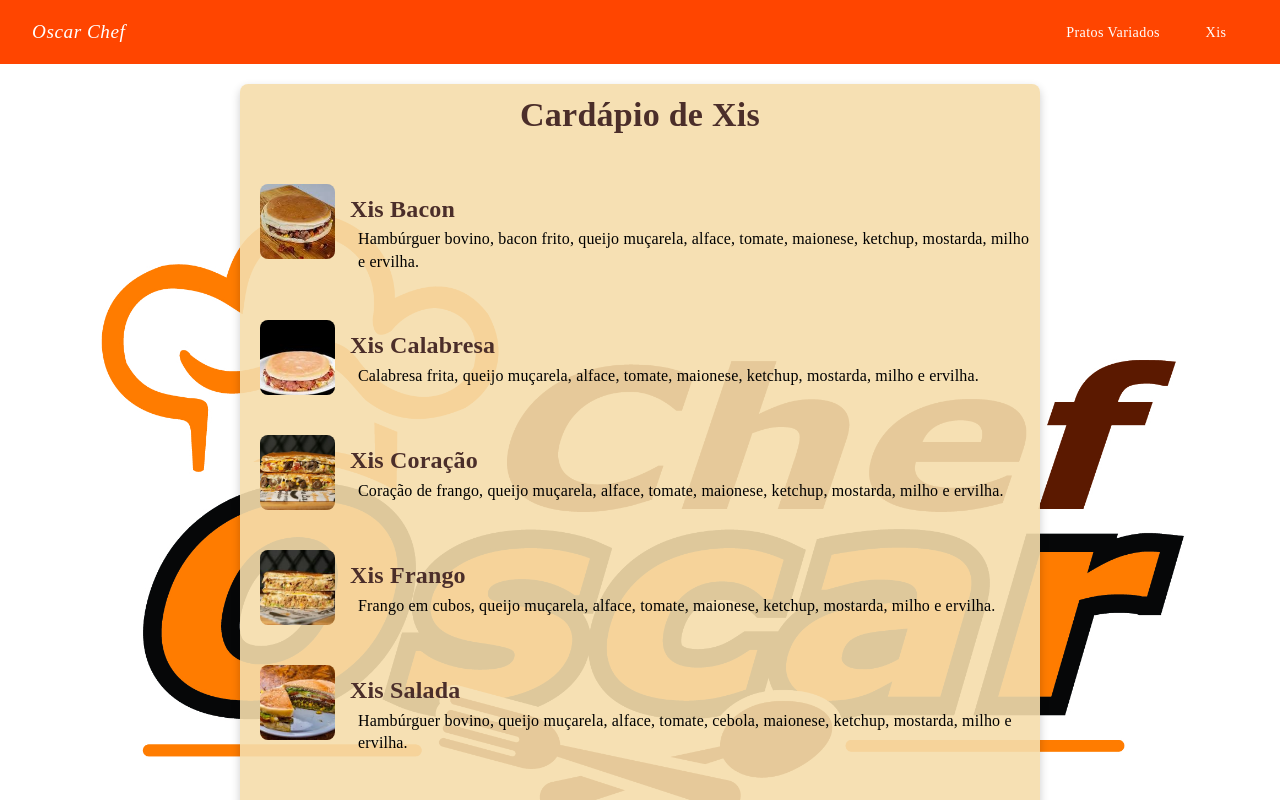
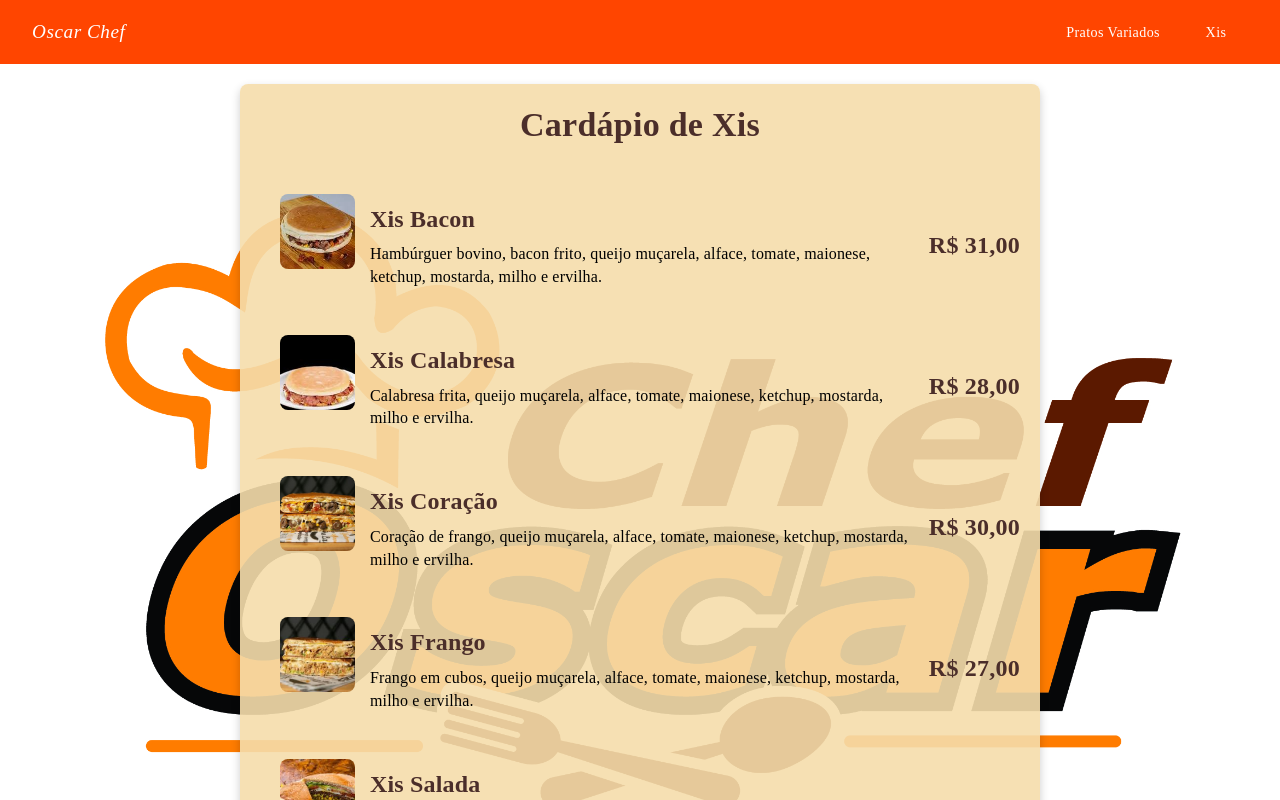
Before and after one commit to PatrickAngrezani/chef-oscar-website, a React (Create React App) app: page /xis in a window 1280 px wide. Shown: the top 800 px of the page. Built offline with nearby package versions, Linux system fonts and the light colour scheme.

Commit message:
feat: add price to xis

```diff
--- a/src/components/XisSection.tsx
+++ b/src/components/XisSection.tsx
@@ -17,42 +17,56 @@ import XFrango from "../assets/menu-online/xis/xis-frango.jpeg";
 import XSalada from "../assets/menu-online/xis/xis-salada.jpeg";
 import XStrogonoff from "../assets/menu-online/xis/xis-strogonoff.jpeg";
 
-const xisFlavors = [
+interface Food {
+  name: string;
+  description?: string;
+  image: string;
+  observation?: string;
+  price: string;
+}
+
+const xisFlavors: Food[] = [
   {
     name: "Xis Bacon",
     description:
       "Hambúrguer bovino, bacon frito, queijo muçarela, alface, tomate, maionese, ketchup, mostarda, milho e ervilha.",
     image: XBacon,
+    price: "R$ 31,00",
   },
   {
     name: "Xis Calabresa",
     description:
       " Calabresa frita, queijo muçarela, alface, tomate, maionese, ketchup, mostarda, milho e ervilha.",
     image: XCalabresa,
+    price: "R$ 28,00",
   },
   {
     name: "Xis Coração",
     description:
       "Coração de frango, queijo muçarela, alface, tomate, maionese, ketchup, mostarda, milho e ervilha.",
     image: XCoracao,
+    price: "R$ 30,00",
   },
   {
     name: "Xis Frango",
     description:
       "Frango em cubos, queijo muçarela, alface, tomate, maionese, ketchup, mostarda, milho e ervilha.",
     image: XFrango,
+    price: "R$ 27,00",
   },
   {
     name: "Xis Salada",
     description:
       "Hambúrguer bovino, queijo muçarela, alface, tomate, cebola, maionese, ketchup, mostarda, milho e ervilha.",
     image: XSalada,
+    price: "R$ 27,00",
   },
   {
     name: "Xis Strogonoff",
     description:
       "Strogonoff de carne, batata palha, queijo muçarela, alface, tomate, cebola, maionese, ketchup, mostarda, milho e ervilha.",
     image: XStrogonoff,
+    price: "R$ 32,00",
   },
 ];
 
@@ -74,12 +88,10 @@ const XisSection = () => {
         sx={{
           backgroundColor: "rgba(245, 221, 171, 0.9)",
           borderRadius: "8px",
-          paddingTop: "10px",
-          paddingBottom: "10px",
+          padding: "20px",
           width: "70%",
           maxWidth: "800px",
           margin: "auto",
-          marginBottom: "20px",
           boxShadow: "0px 4px 10px rgba(0, 0, 0, 0.2)",
         }}
       >
@@ -100,8 +112,15 @@ const XisSection = () => {
           {xisFlavors.map((flavor, index) => (
             <ListItem
               key={index}
-              sx={{ padding: "20px 0", alignItems: "flex-start" }}
+              sx={{
+                display: "flex",
+                alignItems: "center",
+                justifyContent: "space-between",
+                padding: "20px 0",
+              }}
             >
+              {/* Image and text */}
+              <Box sx={{ display: "flex", alignItems: "flex-start", flex: 1 }}>
                 <ListItemAvatar>
                   <Avatar
                     src={flavor.image || "https://via.placeholder.com/75"}
@@ -136,20 +155,28 @@ const XisSection = () => {
                       sx={{
                         color: "black",
                         fontFamily: "Tangerine",
-                      marginLeft: 1,
-                      fontSize: "1.00rem",
-                      maxHeight: "6rem",
-                      overflow: "hidden",
-                      textOverflow: "ellipsis",
-                      display: "-webkit-box",
-                      WebkitBoxOrient: "vertical",
-                      WebkitLineClamp: 3,
+                        marginTop: "5px",
+                        fontSize: "1rem",
                       }}
                     >
                       {flavor.description}
                     </Typography>
                   }
                 />
+              </Box>
+              {/* Price on the right */}
+              <Typography
+                sx={{
+                  color: "#4B2E2A",
+                  fontWeight: "bold",
+                  fontFamily: "Tangerine",
+                  fontSize: "1.5rem",
+                  marginLeft: "20px",
+                  whiteSpace: "nowrap",
+                }}
+              >
+                {flavor.price}
+              </Typography>
             </ListItem>
           ))}
         </List>
```
Lines whose indentation alone changed are shown as unchanged.
